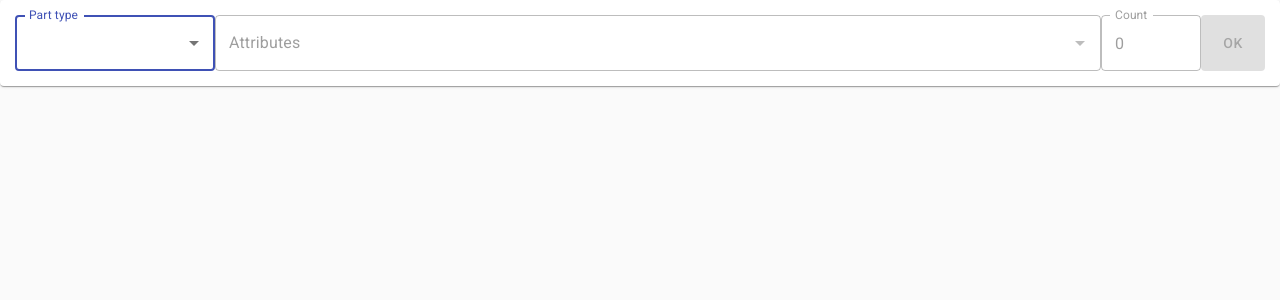
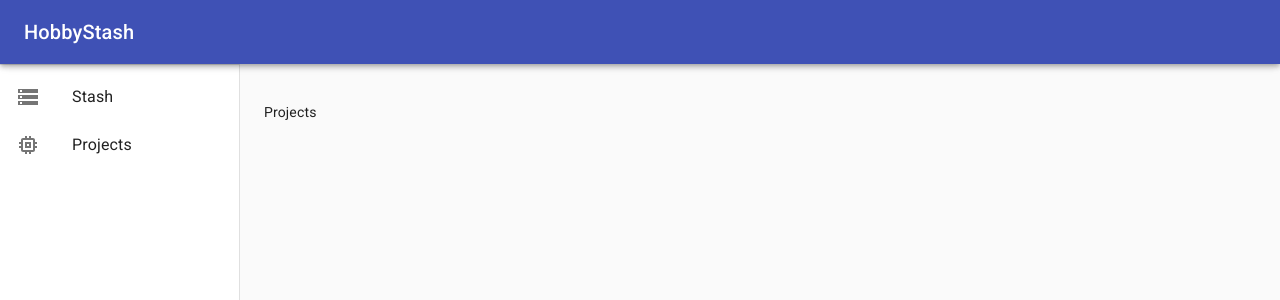
Before and after one commit to villor/hobbystash, a React (Create React App) app: page /projects in a window 1280 px wide. Shown: the top 300 px of the page. Built offline with nearby package versions, Linux system fonts and the light colour scheme.

Commit message:
Add basic routed layout

```diff
--- a/package.json
+++ b/package.json
@@ -19,6 +19,7 @@
     "lodash": "^4.17.21",
     "react": "^17.0.2",
     "react-dom": "^17.0.2",
+    "react-router-dom": "^5.2.0",
     "react-scripts": "4.0.3",
     "typescript": "^4.1.2"
   },
@@ -48,6 +49,7 @@
     ]
   },
   "devDependencies": {
+    "@types/react-router-dom": "^5.1.7",
     "prettier": "^2.3.0"
   },
   "prettier": {
--- a/src/App.tsx
+++ b/src/App.tsx
@@ -1,18 +1,150 @@
-import '@fontsource/roboto/300.css';
-import '@fontsource/roboto/400.css';
-import '@fontsource/roboto/500.css';
-import '@fontsource/roboto/700.css';
+import { useState } from 'react';
+import { BrowserRouter as Router, Switch, Route, Link } from 'react-router-dom';
 
-import CssBaseline from '@material-ui/core/CssBaseline';
-import { ThemeProvider } from '@material-ui/core/styles';
-import theme from './theme';
-import QuickPart from './components/QuickPart';
+import {
+  AppBar,
+  Toolbar,
+  IconButton,
+  Typography,
+  Hidden,
+  Drawer,
+  Divider,
+  List,
+  ListItem,
+  ListItemIcon,
+  ListItemText,
+} from '@material-ui/core';
+import { Theme, createStyles, makeStyles } from '@material-ui/core/styles';
+import MenuIcon from '@material-ui/icons/Menu';
+import StorageIcon from '@material-ui/icons/Storage';
+import MemoryIcon from '@material-ui/icons/Memory';
+
+import Stash from './routes/Stash';
+import Projects from './routes/Projects';
+
+const drawerWidth = 240;
+
+const useStyles = makeStyles((theme: Theme) =>
+  createStyles({
+    root: {
+      display: 'flex',
+    },
+    drawer: {
+      [theme.breakpoints.up('sm')]: {
+        width: drawerWidth,
+        flexShrink: 0,
+      },
+    },
+    appBar: {
+      zIndex: theme.zIndex.drawer + 1,
+    },
+    menuButton: {
+      marginRight: theme.spacing(2),
+      [theme.breakpoints.up('sm')]: {
+        display: 'none',
+      },
+    },
+    toolbar: theme.mixins.toolbar,
+    drawerPaper: {
+      width: drawerWidth,
+    },
+    content: {
+      flexGrow: 1,
+      padding: theme.spacing(3),
+    },
+  }),
+);
 
 export default function App() {
+  const classes = useStyles();
+  const [mobileOpen, setMobileOpen] = useState(false);
+
+  const handleDrawerToggle = () => {
+    setMobileOpen(!mobileOpen);
+  };
+
+  const drawer = (
+    <div>
+      <Hidden xsDown implementation="css">
+        <div className={classes.toolbar} />
+        <Divider />
+      </Hidden>
+      <List>
+        <ListItem button component={Link} to="/">
+          <ListItemIcon>
+            <StorageIcon />
+          </ListItemIcon>
+          <ListItemText primary="Stash" />
+        </ListItem>
+        <ListItem button component={Link} to="/projects">
+          <ListItemIcon>
+            <MemoryIcon />
+          </ListItemIcon>
+          <ListItemText primary="Projects" />
+        </ListItem>
+      </List>
+    </div>
+  );
+
   return (
-    <ThemeProvider theme={theme}>
-      <CssBaseline />
-      <QuickPart />
-    </ThemeProvider>
+    <Router>
+      <div className={classes.root}>
+        <AppBar position="fixed" className={classes.appBar}>
+          <Toolbar>
+            <IconButton
+              color="inherit"
+              edge="start"
+              onClick={handleDrawerToggle}
+              className={classes.menuButton}
+            >
+              <MenuIcon />
+            </IconButton>
+            <Typography variant="h6" noWrap>
+              HobbyStash
+            </Typography>
+          </Toolbar>
+        </AppBar>
+        <nav className={classes.drawer}>
+          <Hidden smUp implementation="css">
+            <Drawer
+              variant="temporary"
+              anchor="left"
+              open={mobileOpen}
+              onClose={handleDrawerToggle}
+              classes={{
+                paper: classes.drawerPaper,
+              }}
+              ModalProps={{
+                keepMounted: true,
+              }}
+            >
+              {drawer}
+            </Drawer>
+          </Hidden>
+          <Hidden xsDown implementation="css">
+            <Drawer
+              classes={{
+                paper: classes.drawerPaper,
+              }}
+              variant="permanent"
+              open
+            >
+              {drawer}
+            </Drawer>
+          </Hidden>
+        </nav>
+        <main className={classes.content}>
+          <div className={classes.toolbar} />
+          <Switch>
+            <Route path="/projects">
+              <Projects />
+            </Route>
+            <Route path="/">
+              <Stash />
+            </Route>
+          </Switch>
+        </main>
+      </div>
+    </Router>
   );
 }
--- a/src/data/attribute.ts
+++ b/src/data/attribute.ts
@@ -129,10 +129,10 @@ export const FaradsValueType: AValueType<FaradsValue> = {
   parse: value => {
     const n = removeUnit(
       value,
-      [/p|(ico)? ?f(arads?)?/gi, 1e-12],
-      [/n|(ano)? ?f(arads?)?/gi, 1e-9],
+      [/p(ico)? ?f(arads?)?/gi, 1e-12],
+      [/n(ano)? ?f(arads?)?/gi, 1e-9],
       [/(u|µ|micro)? ?f(arads?)?/gi, 1e-6],
-      [/m|(illi)? ?f(arads?)?/gi, 1e-3],
+      [/m(illi)? ?f(arads?)?/gi, 1e-3],
     );
     return n === null ? n : new FaradsValue(n);
   },
--- a/src/index.tsx
+++ b/src/index.tsx
@@ -1,10 +1,23 @@
+import '@fontsource/roboto/300.css';
+import '@fontsource/roboto/400.css';
+import '@fontsource/roboto/500.css';
+import '@fontsource/roboto/700.css';
+
 import React from 'react';
 import ReactDOM from 'react-dom';
+
+import CssBaseline from '@material-ui/core/CssBaseline';
+import { ThemeProvider } from '@material-ui/core/styles';
+
+import theme from './theme';
 import App from './App';
 
 ReactDOM.render(
   <React.StrictMode>
-    <App />
+    <ThemeProvider theme={theme}>
+      <CssBaseline />
+      <App />
+    </ThemeProvider>
   </React.StrictMode>,
   document.getElementById('root'),
 );
--- /dev/null
+++ b/src/routes/Projects.tsx
@@ -0,0 +1,3 @@
+export default function Projects() {
+  return <p>Projects</p>
+}
--- /dev/null
+++ b/src/routes/Stash.tsx
@@ -0,0 +1,3 @@
+export default function Stash() {
+  return <p>Stash</p>
+}
```
Also changed, not shown: 1 other file (tests, documents, lock files or other folders).
